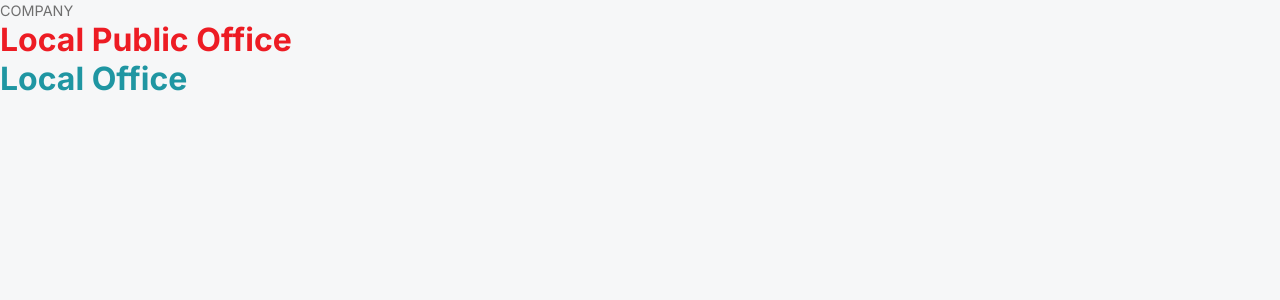
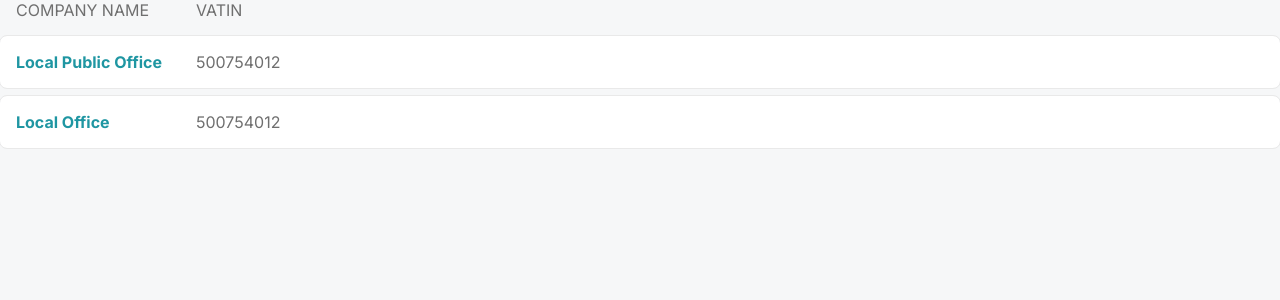
Before and after one commit to kdumagalhaes/companies_list, a React (Vite) app: page / in a window 1280 px wide. Shown: the top 300 px of the page. Built offline with nearby package versions, Linux system fonts and the light colour scheme.

Commit message:
Add List component

```diff
--- a/src/App.tsx
+++ b/src/App.tsx
@@ -1,13 +1,12 @@
 import { ThemeProvider } from 'styled-components'
-import { defaultTheme } from './styles/themes/default'
+import { defaultTheme, Modes } from './styles/themes/default'
 import { GlobalStyle } from './styles/global'
-import { Header, Modes } from './components/Header/Header'
+import { List } from './components/List/List'
 
 function App() {
   return (
     <ThemeProvider theme={defaultTheme}>
-      <Header mode={Modes.RED} type="company" title="Local Public Office" />
-      <Header mode={Modes.GREEN} type="" title="Local Office" />
+      <List mode={Modes.GREEN} title1="Company name" title2="Vatin" />
       <GlobalStyle />
     </ThemeProvider>
   )
--- a/src/components/Header/Header.tsx
+++ b/src/components/Header/Header.tsx
@@ -1,9 +1,5 @@
 import { Container } from './styles'
-
-export enum Modes {
-  RED = 'red',
-  GREEN = 'green',
-}
+import { Modes } from '../../styles/themes/default'
 
 interface HeaderProps {
   mode: Modes
--- /dev/null
+++ b/src/components/List/List.tsx
@@ -0,0 +1,35 @@
+import { Container } from './styles'
+import { Modes } from '../../styles/themes/default'
+
+interface ListProps {
+  mode: Modes
+  title1: string
+  title2: string
+}
+
+export function List({ mode, title1, title2 }: ListProps) {
+  return (
+    <Container mode={mode}>
+      <ul className="title">
+        <li className="title-1">{title1}</li>
+        <li className="title-2">{title2}</li>
+      </ul>
+      <ul className="data-row">
+        <li className="data-row-1">
+          <a href="#" className="data-link">
+            Local Public Office
+          </a>
+        </li>
+        <li className="data-row-2">500754012</li>
+      </ul>
+      <ul className="data-row">
+        <li className="data-row-1">
+          <a href="#" className="data-link">
+            Local Office
+          </a>
+        </li>
+        <li className="data-row-2">500754012</li>
+      </ul>
+    </Container>
+  )
+}
--- /dev/null
+++ b/src/components/List/styles.ts
@@ -0,0 +1,47 @@
+import styled from 'styled-components'
+
+interface Props {
+  mode: string
+}
+
+export const Container = styled.div<Props>`
+  .title {
+    display: flex;
+    font-weight: 400;
+    text-transform: uppercase;
+    margin-bottom: 1rem;
+    padding-left: 1rem;
+
+    .title-1,
+    .title-2 {
+      width: 180px;
+    }
+  }
+
+  .data-row {
+    display: flex;
+    margin-bottom: 0.5rem;
+    background-color: ${({ theme }) => theme.white};
+    padding: 1rem;
+    border-radius: 7px;
+    outline: 1px solid ${({ theme }) => theme['light-gray']};
+
+    .data-row-1,
+    .data-row-2 {
+      width: 180px;
+    }
+
+    .data-link {
+      text-decoration: none;
+      font-weight: 700;
+      color: ${(props) =>
+        (props.mode === 'red' && '#ED1C24') ||
+        (props.mode === 'green' && '#1F96A2')};
+      transition: all 0.3s;
+
+      &:hover {
+        opacity: 0.7;
+      }
+    }
+  }
+`
--- a/src/styles/global.ts
+++ b/src/styles/global.ts
@@ -16,4 +16,8 @@ body {
 body, input, textarea, button {
     font: 400 1rem 'Inter', sans-serif;
 }
+
+ul {
+    list-style: none;
+}
 `
--- a/src/styles/themes/default.ts
+++ b/src/styles/themes/default.ts
@@ -1,3 +1,8 @@
+export enum Modes {
+  RED = 'red',
+  GREEN = 'green',
+}
+
 export const defaultTheme = {
   red: '#ED1C24',
   gray: '#6F6F6F',
```
